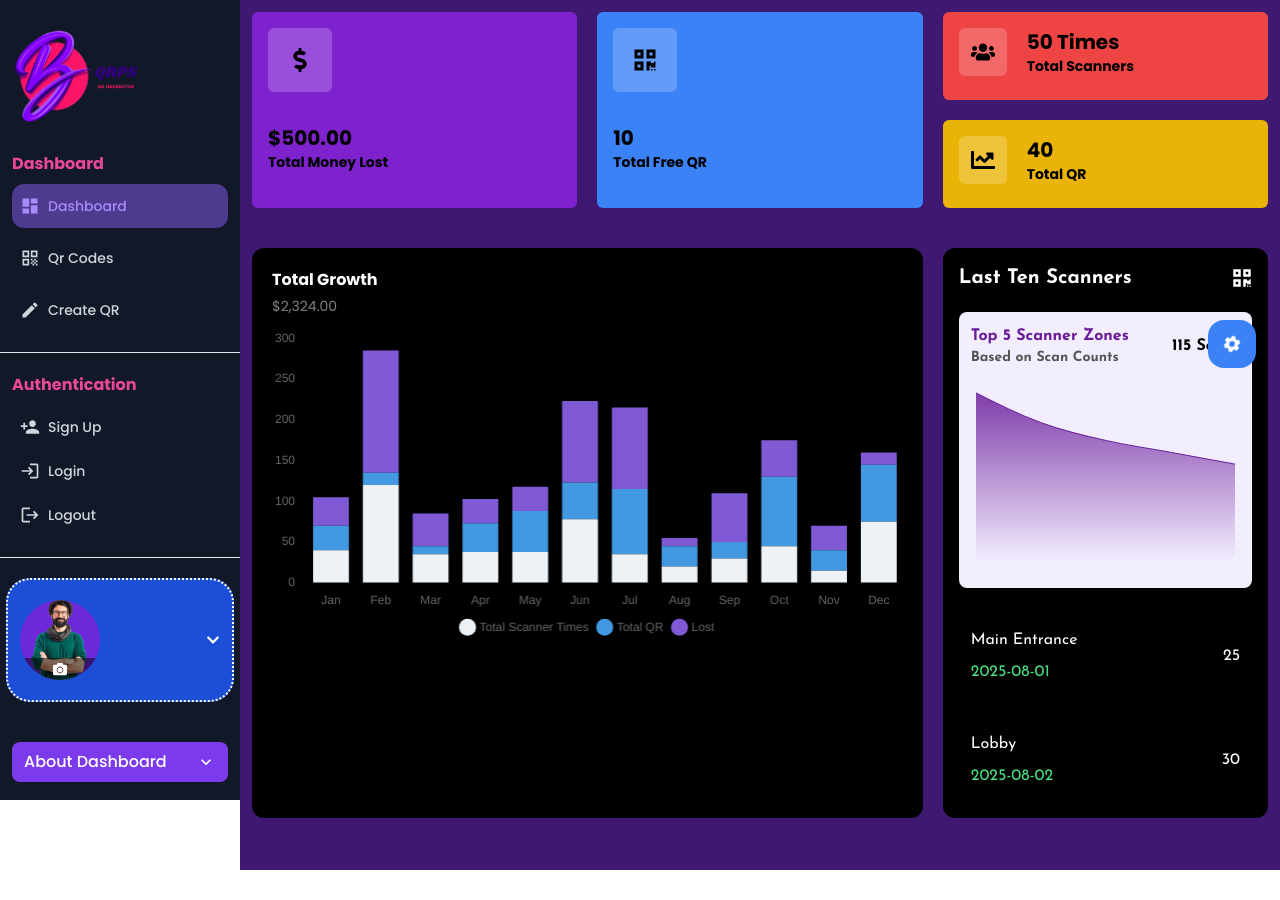
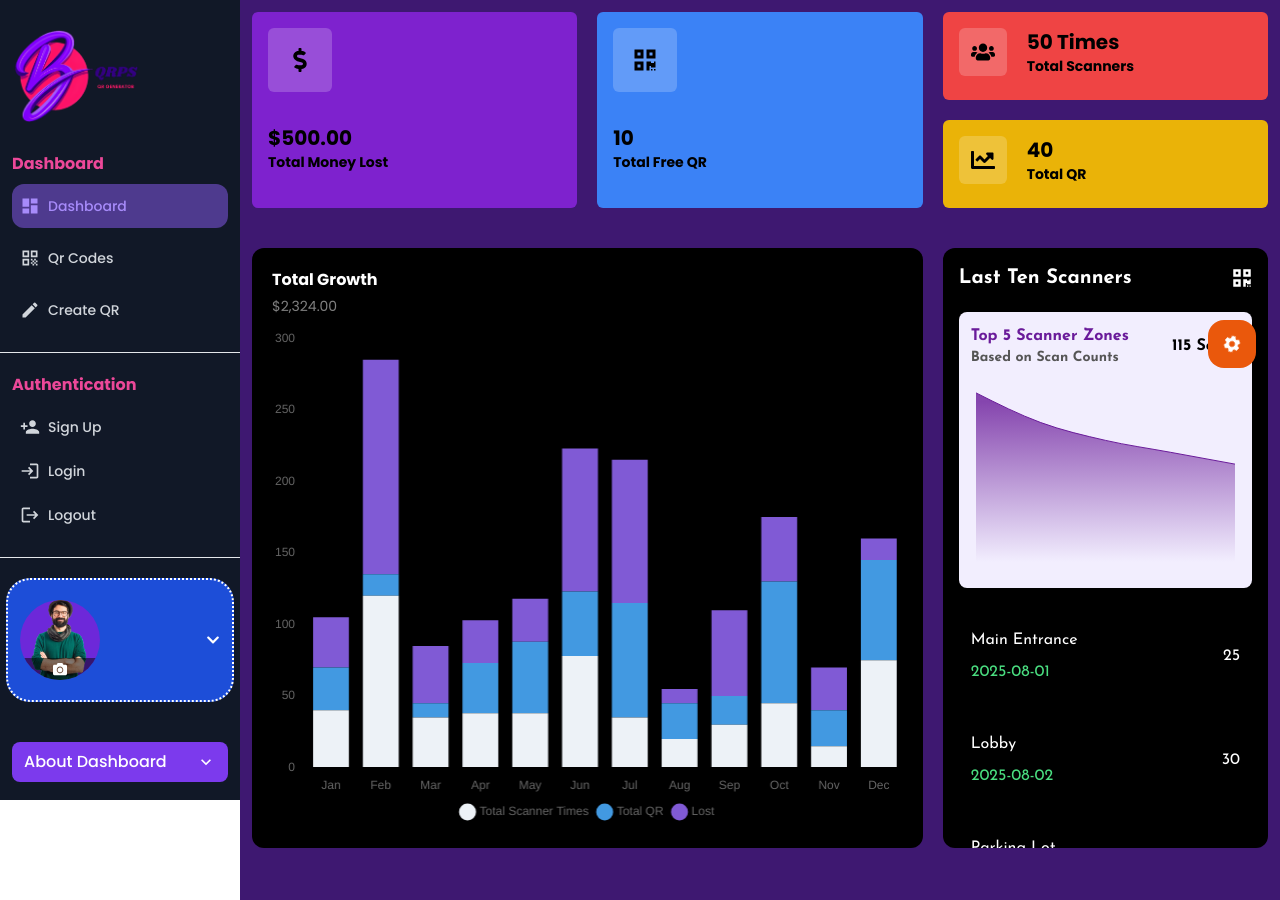
Before and after one commit to fjcj0/QrGenerator, a React (Vite) app in the folder frontend/: page /dashboard in a window 1280 px wide. Before the commit the page ends 870 px from the top, so only its background shows below. Built offline with nearby package versions, Linux system fonts and the light colour scheme; a web font is replaced by a local one.

Commit message:
fix some issues at design

```diff
--- a/frontend/src/charts/ScannerStatsChart.jsx
+++ b/frontend/src/charts/ScannerStatsChart.jsx
@@ -6,15 +6,11 @@ import {
     CategoryScale,
     LinearScale,
     Tooltip,
-    Legend
+    Legend,
 } from 'chart.js';
-ChartJS.register(
-    BarElement,
-    CategoryScale,
-    LinearScale,
-    Tooltip,
-    Legend
-);
+
+ChartJS.register(BarElement, CategoryScale, LinearScale, Tooltip, Legend);
+
 const ScannerStatsChart = () => {
     const data = {
         labels: [
@@ -26,43 +22,45 @@ const ScannerStatsChart = () => {
                 label: 'Total Scanner Times',
                 data: [40, 120, 35, 38, 38, 78, 35, 20, 30, 45, 15, 75],
                 backgroundColor: '#EDF2F7',
-                stack: 'Stack 0'
+                stack: 'Stack 0',
             },
             {
                 label: 'Total QR',
                 data: [30, 15, 10, 35, 50, 45, 80, 25, 20, 85, 25, 70],
                 backgroundColor: '#4299E1',
-                stack: 'Stack 0'
+                stack: 'Stack 0',
             },
             {
                 label: 'Lost',
                 data: [35, 150, 40, 30, 30, 100, 100, 10, 60, 45, 30, 15],
                 backgroundColor: '#805AD5',
-                stack: 'Stack 0'
-            }
-        ]
+                stack: 'Stack 0',
+            },
+        ],
     };
+
     const options = {
         responsive: true,
+        maintainAspectRatio: false, // ⬅️ allows the parent container to control height
         plugins: {
             legend: {
                 position: 'bottom',
                 labels: {
-                    usePointStyle: true
-                }
+                    usePointStyle: true,
+                },
             },
         },
         scales: {
-            x: {
-                stacked: true,
-            },
-            y: {
-                stacked: true,
-                beginAtZero: true
-            }
-        }
+            x: { stacked: true },
+            y: { stacked: true, beginAtZero: true },
+        },
     };
 
-    return <Bar data={data} options={options} />;
+    return (
+        <div className="w-full h-[500px]">
+            <Bar data={data} options={options} />
+        </div>
+    );
 };
+
 export default ScannerStatsChart;
--- a/frontend/src/components/AboutCard.jsx
+++ b/frontend/src/components/AboutCard.jsx
@@ -1,7 +1,7 @@
 import React from 'react';
 const AboutCard = ({ icon, title, paragraph }) => {
     return (
-        <div className='flex flex-col items-center font-josefinSans justify-center gap-3 p-5 rounded-lg hover:bg-slate-900/80 hover:border-[0.5px] hover:border-white ease transition-colors duration-300'>
+        <div className='flex flex-col items-center font-josefinSans justify-center gap-3 p-5 rounded-lg hover:bg-slate-900/80 border-[0.5px] border-transparent hover:border-white ease transition-colors duration-300'>
             <div className='w-[5rem] h-[5rem] rounded-full bg-violet-700 hover:bg-violet-700/50 border border-white flex items-center justify-center'>
                 {icon}
             </div>
--- a/frontend/src/layouts/UserDashboardLayout.jsx
+++ b/frontend/src/layouts/UserDashboardLayout.jsx
@@ -17,12 +17,12 @@ const UserDashboardLayout = () => {
                         <button
                             type='button'
                             onClick={() => setIsOpen(!isOpen)}
-                            className='rounded-2xl flex items-center justify-center w-[3rem] h-[3rem] bg-blue-500'
+                            className='rounded-2xl flex items-center justify-center w-[3rem] h-[3rem] bg-orange-600'
                         >
                             <MdSettings size={20} color='white' className="animate-spin-slow" />
                         </button>
                         <div
-                            className={`mt-2 bg-blue-500 p-3 rounded-lg shadow-lg overflow-hidden transition-all duration-300
+                            className={`mt-2 bg-orange-600 p-3 rounded-lg shadow-lg overflow-hidden transition-all duration-300
                             ${isOpen ? 'max-h-60 opacity-100' : 'max-h-0 opacity-0'}`}>
                             <ul className='flex items-start justify-start gap-2'>
                                 <button type='button' onClick={() => { toggleDarkMode(); }}>
--- a/frontend/src/pages/DashboardPages/DashboardPage.jsx
+++ b/frontend/src/pages/DashboardPages/DashboardPage.jsx
@@ -64,7 +64,7 @@ const DashboardPage = () => {
                         </div>
                     </div>
                 </div>
-                <div className={`${isDarkMode ? 'bg-black' : 'bg-white'} rounded-xl xl:h-[570px] lg:h-[350px] h-[300px] overflow-y-auto`}>
+                <div className={`${isDarkMode ? 'bg-black' : 'bg-white'} rounded-xl h-[600px] overflow-y-auto`}>
                     <div className='p-4'>
                         <div className='flex items-center justify-between'>
                             <h1 className={`${isDarkMode ? 'text-white' : 'text-black'} text-xl font-bold font-josefinSans`}>Last Ten Scanners</h1>
```
